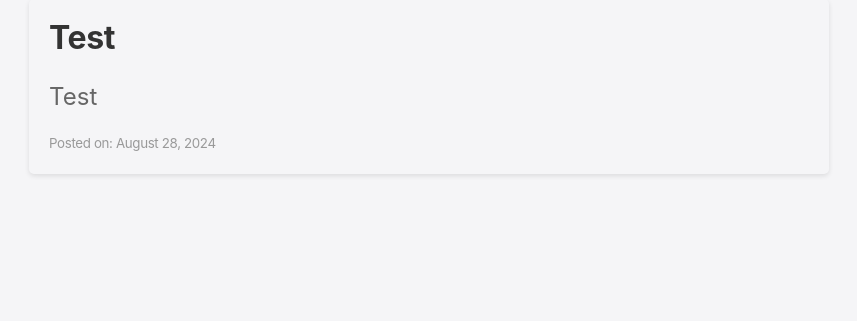
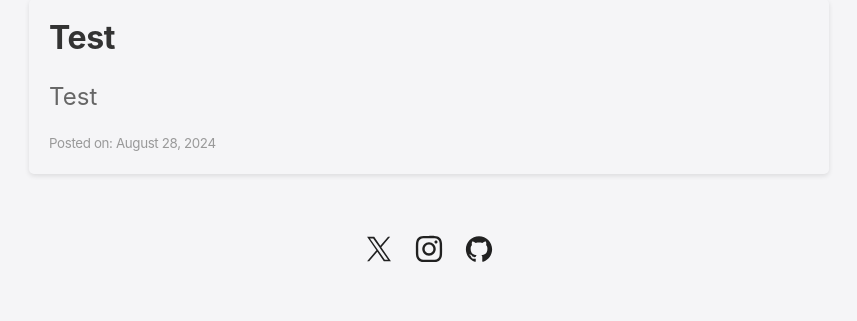
Before and after one commit to dstrunin/personal_website, a Flask app: page / in a window 1280 px wide. Shown: the part 316-637 px from the top of the page, without its empty margins (211-1068 px from the left). Run offline with Flask 3, Linux system fonts and the light colour scheme.

Commit message:
added social media icons to footer

```diff
--- a/static/styles.css
+++ b/static/styles.css
@@ -137,3 +137,29 @@ button:hover {
     from, to { border-color: transparent }
     30% { border-color: #ff0000; }
 }
+
+.social-footer {
+    text-align: center;
+    padding: 20px 0;
+    background-color: #f5f5f7;
+}
+
+.social-icons {
+    display: flex;
+    justify-content: center;
+    gap: 20px;
+}
+
+.social-icons a {
+    display: inline-block;
+}
+
+.social-icons img {
+    width: 30px;
+    height: 30px;
+    transition: transform 0.3s ease;
+}
+
+.social-icons img:hover {
+    transform: scale(1.1);
+}
--- a/templates/index.html
+++ b/templates/index.html
@@ -26,5 +26,18 @@
             <p>No posts available.</p>
         {% endif %}
     </div>
+    <footer class="social-footer">
+        <div class="social-icons">
+            <a href="https://twitter.com/miami_poker" target="_blank" rel="noopener noreferrer">
+                <img src="{{ url_for('static', filename='icons/twitter.svg') }}" alt="Twitter">
+            </a>
+            <a href="https://instagram.com/dmitriystrunin" target="_blank" rel="noopener noreferrer">
+                <img src="{{ url_for('static', filename='icons/instagram.svg') }}" alt="Instagram">
+            </a>
+            <a href="https://github.com/dstrunin" target="_blank" rel="noopener noreferrer">
+                <img src="{{ url_for('static', filename='icons/github.svg') }}" alt="GitHub">
+            </a>
+        </div>
+    </footer>
 </body>
 </html>
```
Also changed, not shown: static/icons/github.svg (added), static/icons/instagram.svg (added), static/icons/twitter.svg (added), 3 other files.
